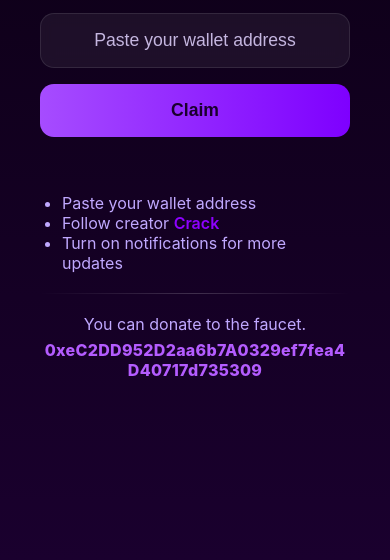
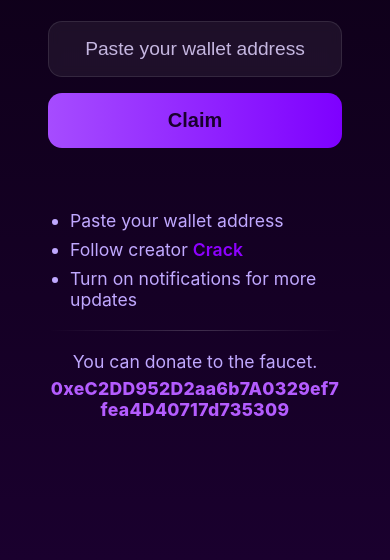
Before and after one commit to Krusherk/monpool, a website: page index.html in a window 390 px wide. Shown: the part 284-844 px from the top of the page. Drawn offline with Linux system fonts and the light colour scheme.

Commit message:
Update style.css

```diff
--- a/style.css
+++ b/style.css
@@ -110,42 +110,57 @@ h1 {
   word-break: break-all;
   letter-spacing: .3px;
 }
-/* Make everything scale nicely on small screens */
+/* Base styles remain the same for desktop */
 body {
-  font-size: 16px; /* default */
+  font-size: 16px;
 }
 
-@media (max-width: 600px) {
+/* Mobile-first scaling */
+@media (max-width: 768px) {
   body {
-    font-size: 18px;  /* bump up font size */
-    padding: 1rem;
+    font-size: 20px; /* bigger base font */
+    padding: 24px 16px;
   }
 
   .main {
     width: 100%;
-    padding: 1.5rem;
+    padding: 2rem;
+    text-align: center;
   }
 
   h1 {
-    font-size: 1.8rem; /* bigger headline */
+    font-size: 2.4rem; /* bigger heading */
+    line-height: 1.3;
   }
 
   .subtitle {
-    font-size: 1.2rem;
+    font-size: 1.4rem;
+    margin-bottom: 1.5rem;
   }
 
-  .input, .btn {
-    font-size: 1.1rem;
-    padding: 1rem;
-    width: 100%;   /* stretch input & button to full width */
-    box-sizing: border-box;
+  .input {
+    font-size: 1.2rem;
+    padding: 16px;
+    max-width: 100%;
+  }
+
+  .btn {
+    font-size: 1.25rem;
+    padding: 16px 20px;
+    max-width: 100%;
+  }
+
+  .status {
+    font-size: 1rem;
+    min-height: 28px;
   }
 
   .list li {
-    font-size: 1rem;
+    font-size: 1.1rem;
+    margin-bottom: 8px;
   }
 
   .donate-label, .donate-addr {
-    font-size: 1rem;
+    font-size: 1.1rem;
   }
 }
```
